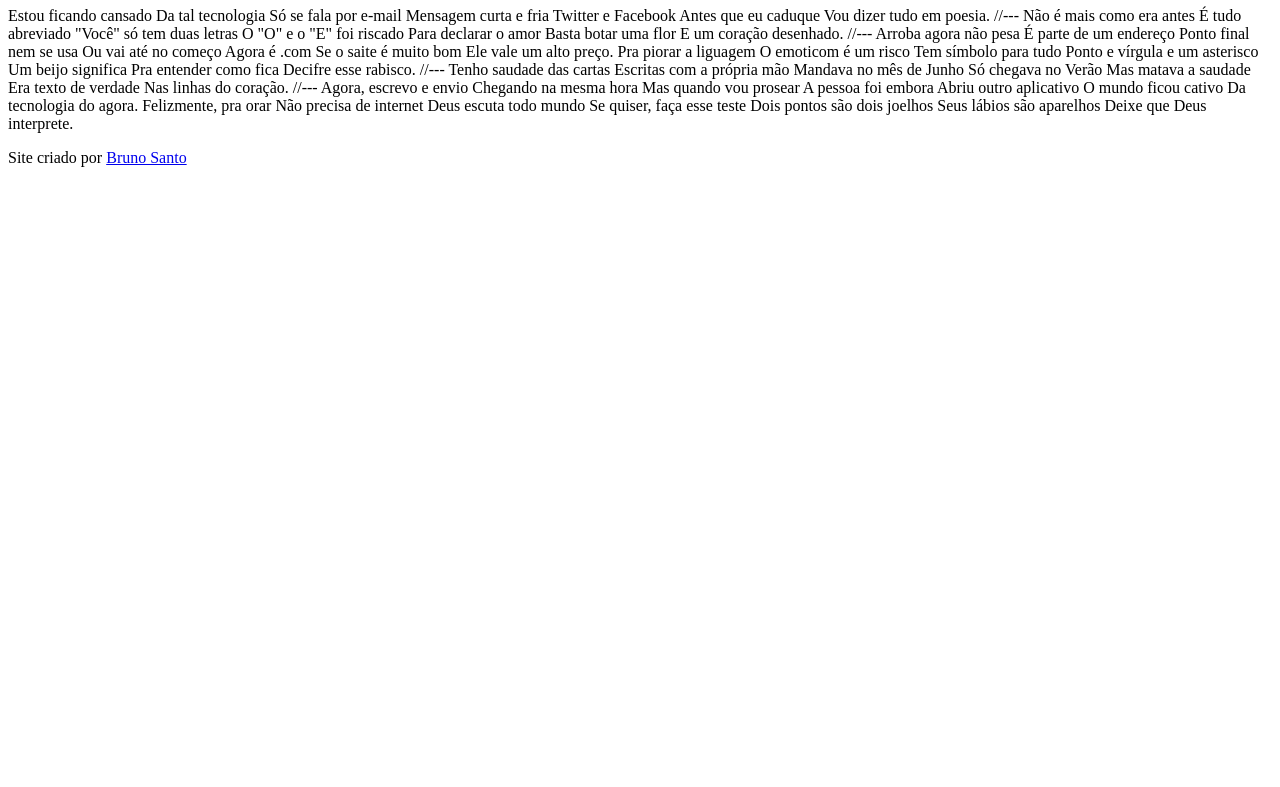
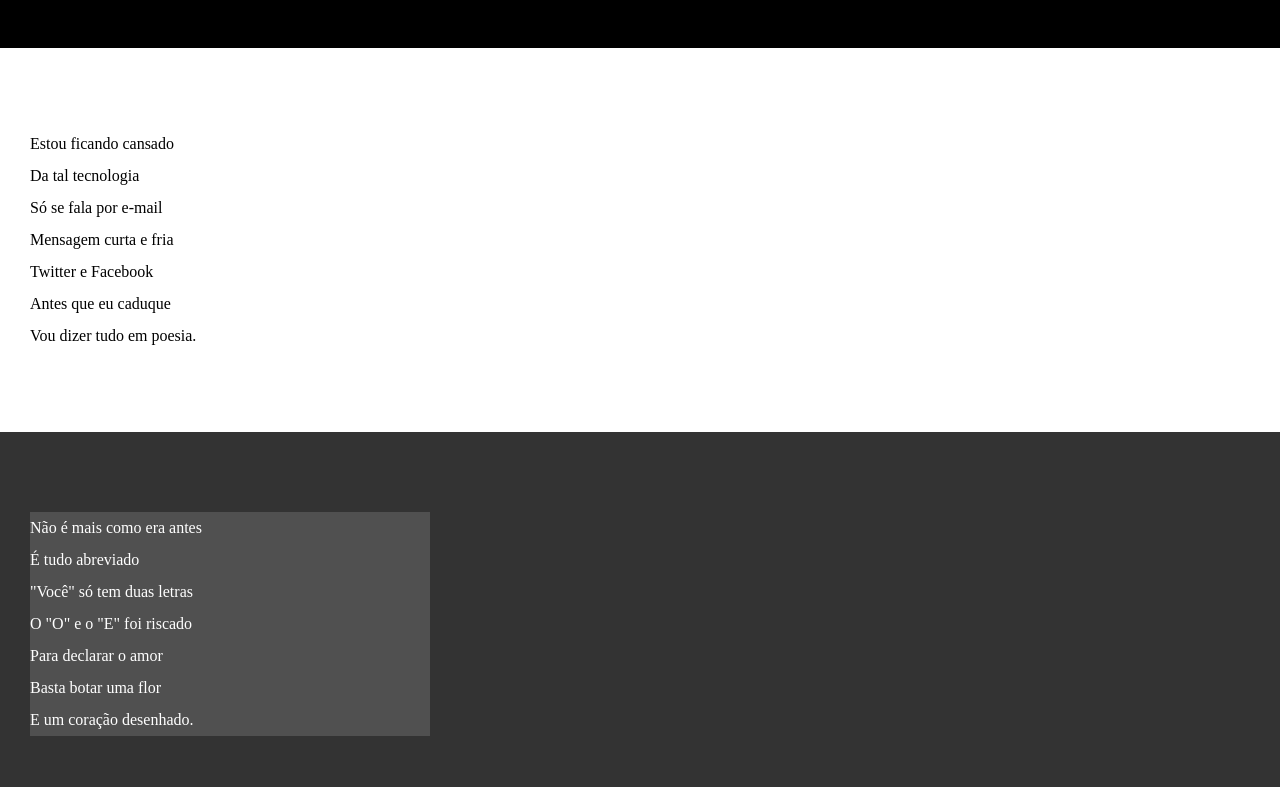
Before and after one commit to bruno-santos07/ExercicioProgramacao, a plain HTML site: page desafios01/desafio012/index.html in a window 1280 px wide. Shown: the part 107-894 px from the top of the page. Before the commit the page ends 800 px from the top, so only its background shows below. Drawn offline with Linux system fonts and the light colour scheme.

Commit message:
Atualizei css dos textos e blocos

```diff
--- /dev/null
+++ b/desafios01/desafio012/estilo/style.css
@@ -0,0 +1,77 @@
+@charset "UTF-8";
+
+*{
+    margin: 0px;
+    padding: 0px;
+}
+
+html, body{
+    min-height: 100%;
+    background-color: darkgray;
+}
+
+header{
+    background-color: black;
+    color: white;
+    text-align: center;
+}
+
+header > h1{
+    padding-top: 50px;
+    font-variant: small-caps;
+}
+
+header > p{
+    padding-bottom: 50px;
+}
+
+header a, footer a{
+    color: white;
+    text-decoration: none;
+    font-weight: bolder;
+}
+
+header a:hover, footer a:hover{
+    text-decoration: underline;
+}
+
+a{
+    color: white;
+    text-decoration: none;
+    font-weight: bold;
+}
+
+a:hover{
+    text-decoration: underline;
+    color: red;
+}
+
+section{
+    line-height: 2em;
+    padding-top: 10vh;
+    padding-bottom: 10vh;
+    padding-left: 30px;
+
+}
+
+section.normal{
+    background-color:white ;
+    color: black;
+}
+
+section.imagem{
+    background-color: rgb(51, 51, 51);
+    color: white;
+}
+
+section.imagem > p{
+    background-color: rgb(80, 80, 80);
+    width: 400px;
+}
+
+footer{
+    background-color: black;
+    text-align: center;
+    color: white;
+    padding: 10px;
+}
--- a/desafios01/desafio012/index.html
+++ b/desafios01/desafio012/index.html
@@ -4,6 +4,7 @@
     <meta charset="UTF-8">
     <meta name="viewport" content="width=device-width, initial-scale=1.0">
     <title>Cordel Moderno</title>
+    <link rel="stylesheet" href="estilo/style.css">
 </head>
 <body>
     <header>
@@ -13,72 +14,95 @@
         <p>Por <a href="https://www.recantodasletras.com.br/poesias/3186743" target="_blank">Milton Duarte</a></p>
     </header>
 
-    Estou ficando cansado
-    Da tal tecnologia
-    Só se fala por e-mail
-    Mensagem curta e fria
-    Twitter e Facebook
-    Antes que eu caduque
-    Vou dizer tudo em poesia.
+    <section class="normal">
+        <p>
+            Estou ficando cansado <br>
+            Da tal tecnologia <br>
+            Só se fala por e-mail <br>
+            Mensagem curta e fria <br>
+            Twitter e Facebook <br>
+            Antes que eu caduque <br>
+            Vou dizer tudo em poesia.
+        </p>
+    </section>
 
-    //---
+    <section class="imagem">
+        <p>
+            Não é mais como era antes <br>
+            É tudo abreviado <br>
+            "Você" só tem duas letras <br>
+            O "O" e o "E" foi riscado <br>
+            Para declarar o amor <br>
+            Basta botar uma flor <br>
+            E um coração desenhado.
+        </p>
+    </section>
 
-    Não é mais como era antes
-    É tudo abreviado
-    "Você" só tem duas letras
-    O "O" e o "E" foi riscado
-    Para declarar o amor
-    Basta botar uma flor
-    E um coração desenhado.
 
-    //---
+    <section class="normal">
 
-    Arroba agora não pesa
-    É parte de um endereço
-    Ponto final nem se usa
-    Ou vai até no começo
-    Agora é .com
-    Se o saite é muito bom
-    Ele vale um alto preço.
+            <p>
+                Arroba agora não pesa <br>
+                É parte de um endereço <br>
+                Ponto final nem se usa <br>
+                Ou vai até no começo <br>
+                Agora é .com <br>
+                Se o saite é muito bom <br>
+                Ele vale um alto preço. <br>
+            </p>
 
-    Pra piorar a liguagem
-    O emoticom é um risco
-    Tem símbolo para tudo
-    Ponto e vírgula e um asterisco
-    Um beijo significa
-    Pra entender como fica
-    Decifre esse rabisco.
+            <p>
+                Pra piorar a liguagem <br>
+                O emoticom é um risco <br>
+                Tem símbolo para tudo <br>
+                Ponto e vírgula e um asterisco <br>
+                Um beijo significa <br>
+                Pra entender como fica <br>
+                Decifre esse rabisco.
+            </p>
 
-    //---
+    </section>
 
-    Tenho saudade das cartas
-    Escritas com a própria mão
-    Mandava no mês de Junho
-    Só chegava no Verão
-    Mas matava a saudade
-    Era texto de verdade
-    Nas linhas do coração.
 
-    //---
 
-    Agora, escrevo e envio
-    Chegando na mesma hora
-    Mas quando vou prosear
-    A pessoa foi embora
-    Abriu outro aplicativo
-    O mundo ficou cativo
-    Da tecnologia do agora.
+    <SECTION class="imagem">
+        <p>
+            Tenho saudade das cartas <br>
+            Escritas com a própria mão <br>
+            Mandava no mês de Junho <br>
+            Só chegava no Verão <br>
+            Mas matava a saudade <br>
+            Era texto de verdade <br>
+            Nas linhas do coração.
+        </p>
+    </SECTION>
 
-    Felizmente, pra orar
-    Não precisa de internet
-    Deus escuta todo mundo
-    Se quiser, faça esse teste
-    Dois pontos são dois joelhos
-    Seus lábios são aparelhos
-    Deixe que Deus interprete.
+    <section class="normal">
+
+            <p>
+                Agora, escrevo e envio <br>
+                Chegando na mesma hora <br>
+                Mas quando vou prosear <br>
+                A pessoa foi embora <br>
+                Abriu outro aplicativo <br>
+                O mundo ficou cativo <br>
+                Da tecnologia do agora. <br>
+            </p>
+
+            <p>
+                Felizmente, pra orar <br>
+                Não precisa de internet <br>
+                Deus escuta todo mundo <br>
+                Se quiser, faça esse teste <br>
+                Dois pontos são dois joelhos <br>
+                Seus lábios são aparelhos <br>
+                Deixe que Deus interprete.
+            </p>
+
+    </section>
 
     <footer>
-        <p>Site criado por <a href="https://github.com/bruno-santos07" target="_blank">Bruno Santo</a></p>
+        <p>Site criado por <a href="https://github.com/bruno-santos07" target="_blank">Bruno Santos</a></p>
     </footer>
 
 </body>
```
Also changed, not shown: 2 other files.
